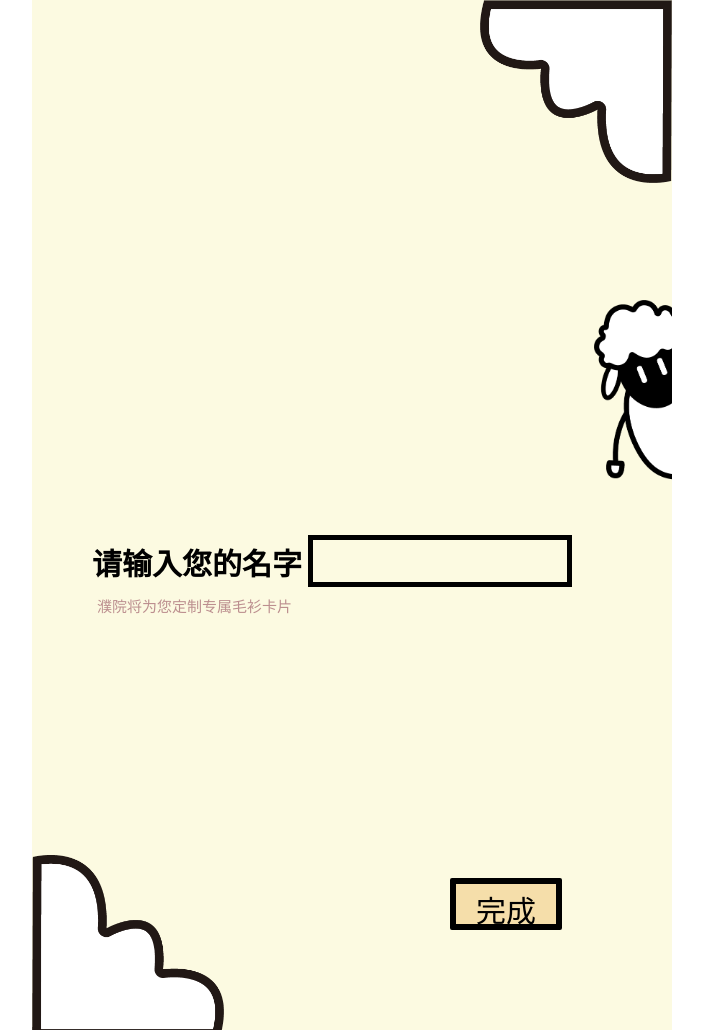
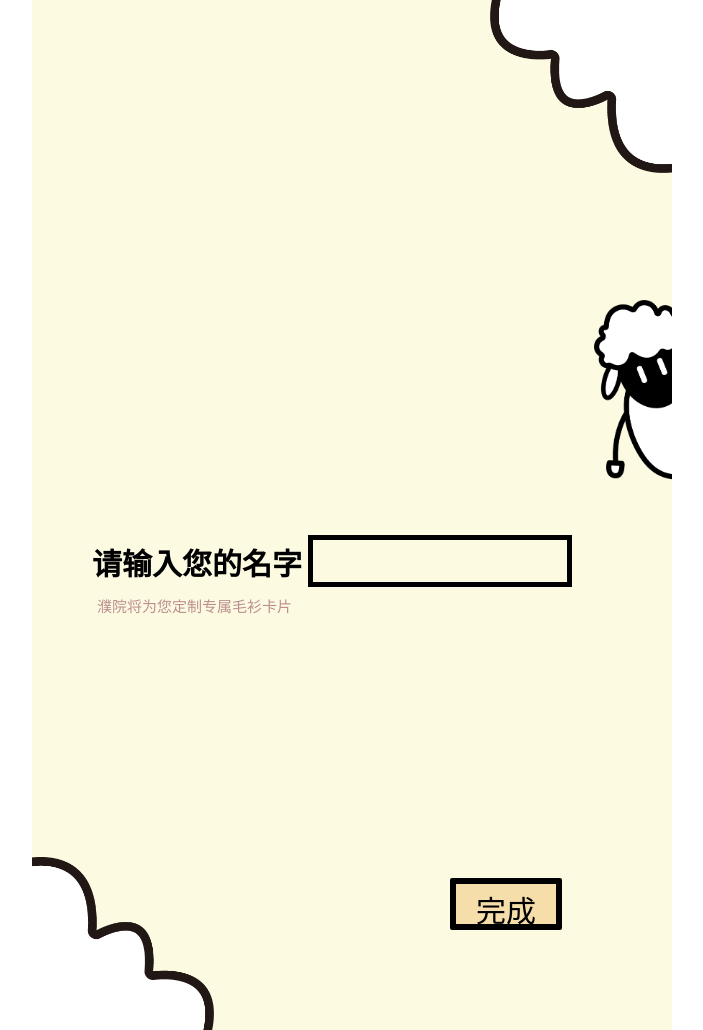
Before and after one commit to shork085/report, a plain HTML site: page start.html in a window 1280 px wide. Shown: the whole page, without its empty margins (288-991 px from the left). Drawn offline with Linux system fonts and the light colour scheme.

Commit message:
Update start.css

```diff
--- a/start.css
+++ b/start.css
@@ -20,6 +20,7 @@ body{
     right:0px;
     background-image: url("topright.png");
     background-repeat: no-repeat;
+    background-position: 10px -10px;
     background-size: 100%;
 }
 
@@ -31,6 +32,7 @@ body{
     left: 0px;
     background-image: url("bottomleft.png");
     background-repeat: no-repeat;
+    background-position: -10px 2px;
     background-size: 100%;
 }
 #littlesheep{
```
